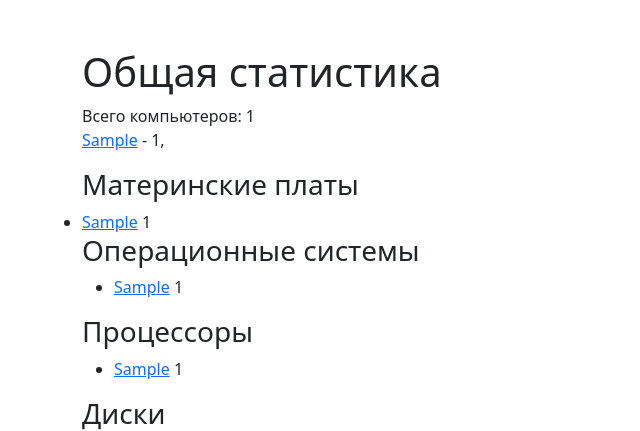
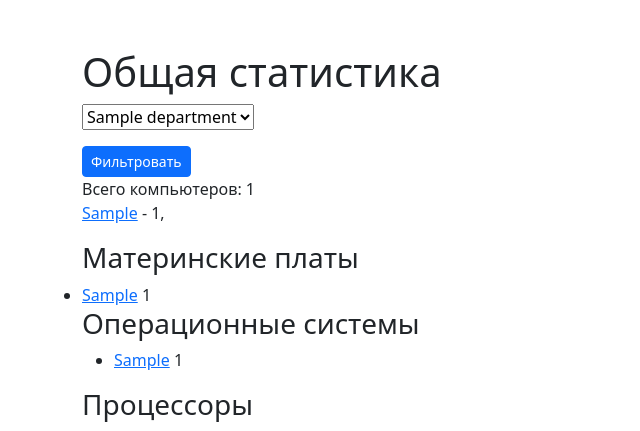
Before and after one commit to dentretyakoff/inventory, a Django app: page /reports/ in a window 1280 px wide. Shown: the part 56-487 px from the top of the page, without its empty margins (0-640 px from the left). Run offline with Django 3.2, Linux system fonts and the light colour scheme; tables that the repository leaves empty hold one stand-in row (values such as "Sample post"); some libraries are stand-ins or nearby versions.

Commit message:
В reports добавил фильтр по департаменту.

```diff
--- a/invent_pc/comps/views.py
+++ b/invent_pc/comps/views.py
@@ -96,25 +96,33 @@ def item_edit(request, pc_name, item, item_status, item_id):
 
 def reports(request):
     """Общая статистика."""
-    comps_count = Comp.objects.all().count()
+    department_id = request.GET.get('department')
+    filter_form = DepartmentFilterForm(request.GET)
+    if department_id:
+        comps = Comp.objects.filter(department=department_id)
+        disks = Disk.objects.filter(status=ItemsChoices.INSTALLED,
+                                    comp__department=department_id)
+    else:
+        comps = Comp.objects.all()
+        disks = Disk.objects.filter(status=ItemsChoices.INSTALLED)
     count_by_motherboard = dict(Counter(
-        item['motherboard'] for item in Comp.objects.values('motherboard')))
+        item['motherboard'] for item in comps.values('motherboard')))
     count_by_win_ver = dict(Counter(
-        item['win_ver'] for item in Comp.objects.values('win_ver')))
+        item['win_ver'] for item in comps.values('win_ver')))
     count_by_os_arch = dict(Counter(
-        item['os_arch'] for item in Comp.objects.values('os_arch')))
+        item['os_arch'] for item in comps.values('os_arch')))
     count_by_cpu = dict(Counter(
-        item['cpu'] for item in Comp.objects.values('cpu')))
+        item['cpu'] for item in comps.values('cpu')))
     count_by_disks = dict(Counter(
-        item['model'] for item in Disk.objects.filter(
-            status=ItemsChoices.INSTALLED).values('model')))
+        item['model'] for item in disks.values('model')))
     context = {
-        'comps_count': comps_count,
+        'comps_count': comps.count(),
         'count_by_motherboard': count_by_motherboard,
         'count_by_win_ver': count_by_win_ver,
         'count_by_os_arch': count_by_os_arch,
         'count_by_cpu': count_by_cpu,
-        'count_by_disks': count_by_disks
+        'count_by_disks': count_by_disks,
+        'filter_form': filter_form,
     }
     return render(request, 'comps/reports.html', context)
 
--- a/invent_pc/templates/comps/reports.html
+++ b/invent_pc/templates/comps/reports.html
@@ -7,12 +7,15 @@
 {% block content %}
   <div class="container py-5">
     <h1>Общая статистика</h1>
+    {% include 'includes/filter_department.html' %}
     Всего компьютеров: {{ comps_count }}
     <p>
       {% for item, count in count_by_os_arch.items %}
+        {% with request.GET.department as department %}
           <a
-          href="{% url 'comps:comps_by_item' item_type='os_arch' %}?item={{ item }}"
+            href="{% url 'comps:comps_by_item' item_type='os_arch' %}?item={{ item }}&department={{ department }}"
           >{{ item }}</a> - {{ count }},
+        {% endwith %}
       {% endfor %}
     </p>
     <div class="col-md-5 p-6">
@@ -21,9 +24,11 @@
         {% for item, count in count_by_motherboard.items %}
           <li class="custom-list-item">
             <span class="custom-list-item-name">
+              {% with request.GET.department as department %}
                 <a
-                  href="{% url 'comps:comps_by_item' item_type='motherboard' %}?item={{ item }}"
+                  href="{% url 'comps:comps_by_item' item_type='motherboard' %}?item={{ item }}&department={{ department }}"
                 >{{ item }}</a>
+              {% endwith %}
             </span>
             <span class="custom-list-item-value">{{ count }}</span>
           </li>
@@ -34,9 +39,11 @@
         {% for item, count in count_by_win_ver.items %}
           <li class="custom-list-item">
             <span class="custom-list-item-name">
+              {% with request.GET.department as department %}
                 <a
-                  href="{% url 'comps:comps_by_item' item_type='win_ver' %}?item={{ item }}"
+                  href="{% url 'comps:comps_by_item' item_type='win_ver' %}?item={{ item }}&department={{ department }}"
                 >{{ item }}</a>
+              {% endwith %}
             </span>
             <span class="custom-list-item-value">{{ count }}</span>
           </li>
@@ -47,9 +54,11 @@
         {% for item, count in count_by_cpu.items %}
           <li class="custom-list-item">
             <span class="custom-list-item-name">
+              {% with request.GET.department as department %}
                 <a
-                  href="{% url 'comps:comps_by_item' item_type='cpu' %}?item={{ item }}"
+                  href="{% url 'comps:comps_by_item' item_type='cpu' %}?item={{ item }}&department={{ department }}"
                 >{{ item }}</a>
+              {% endwith %}
             </span>
             <span class="custom-list-item-value">{{ count }}</span>
           </li>
@@ -60,9 +69,11 @@
         {% for item, count in count_by_disks.items %}
           <li class="custom-list-item">
             <span class="custom-list-item-name">
+              {% with request.GET.department as department %}
                 <a
-                  href="{% url 'comps:comps_by_item' item_type='disk' %}?item={{ item }}"
+                  href="{% url 'comps:comps_by_item' item_type='disk' %}?item={{ item }}&department={{ department }}"
                 >{{ item }}</a>
+              {% endwith %}
             </span>
             <span class="custom-list-item-value">{{ count }}</span>
           </li>
--- /dev/null
+++ b/invent_pc/templates/includes/filter_department.html
@@ -0,0 +1,11 @@
+<!-- templates/includes/filter_department.html -->
+
+<form method="get">
+  {% for key, value in request.GET.items %}
+    {% if key != 'department' %}
+      <input type="hidden" name="{{ key }}" value="{{ value }}">
+      {% endif %}
+    {% endfor %}
+  {{ filter_form.as_p }}
+  <button class="btn btn-primary btn-sm" type="submit">Фильтровать</button>
+</form>
```
Also changed, not shown: invent_pc/templates/comps/comps_by_items.html (+1 -14 lines), invent_pc/templates/comps/index.html (+1 -14 lines). Lines whose indentation alone changed are shown as unchanged.
